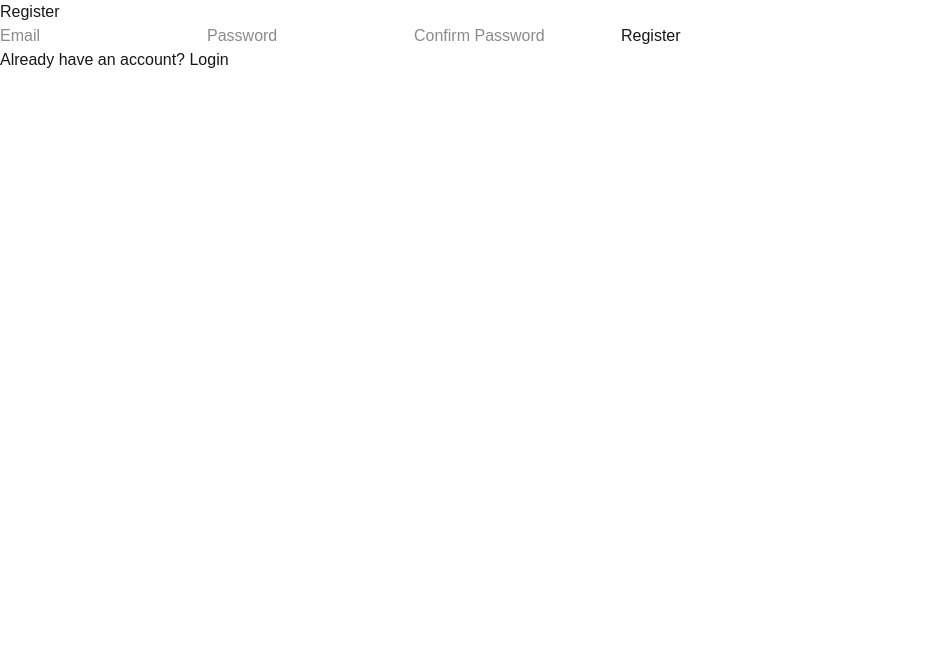
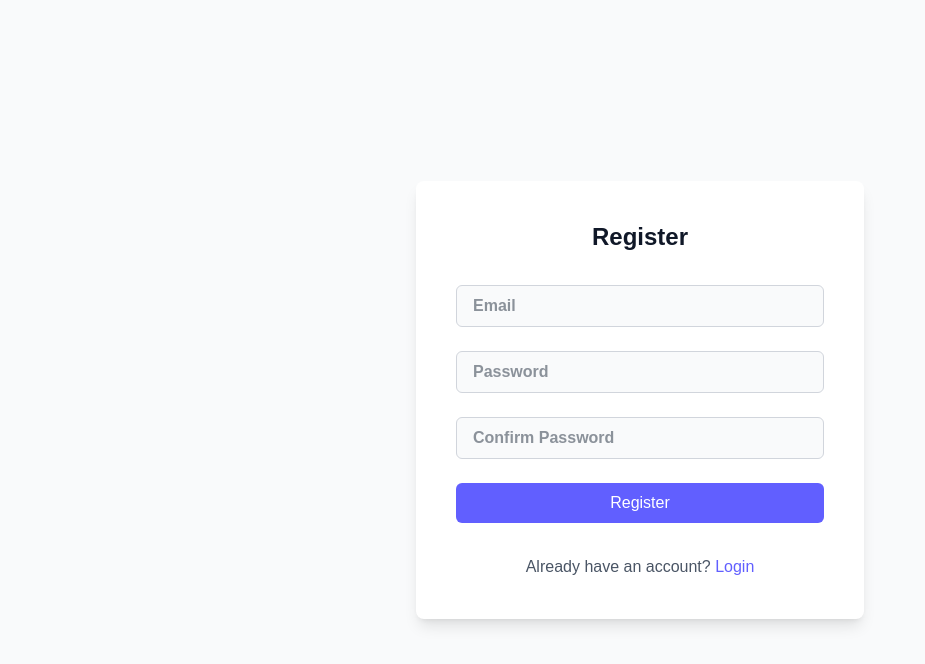
Before and after one commit to Ashwinbh-28/reeltrack, a Next.js app: page /register in a window 1280 px wide. Shown: the top 664 px of the page, without its empty margins (0-925 px from the left). Built offline with nearby package versions, Linux system fonts and the light colour scheme.

Commit message:
Add UI for login and register

```diff
--- a/app/login/page.tsx
+++ b/app/login/page.tsx
@@ -23,26 +23,32 @@ function LoginForm() {
 };
 
 return(
+  <div className="min-h-screen flex justify-center items-center bg-gray-50 dark:bg-gray-800">
+    <div className="max-w-md w-full space-y-8 p-10 bg-white dark:bg-gray-900 shadow-lg rounded-lg">
+      <h1 className="text-2xl font-bold text-center text-gray-900 dark:text-gray-100">Login Form</h1>
+      <form onSubmit={handleSubmit} className="mt-8 space-y-6">
         <div>
-    <h1>Login Form</h1>
-    <form onSubmit={handleSubmit}>
           <input
             type="email"
             placeholder='Email'
             value={email}
             onChange={(e) => setEmail(e.target.value)}
+            className="w-full px-4 py-2 border border-gray-300 dark:border-gray-700 rounded-md focus:outline-none focus:ring-2 focus:ring-indigo-400 bg-gray-50 dark:bg-gray-700 text-gray-800 dark:text-gray-100 placeholder:font-bold"
           />
+        </div>
+        <div>
           <input
             type="password"
             placeholder='Password'
             value={password}
             onChange={(e) => setPassword(e.target.value)}
+            className="w-full px-4 py-2 border border-gray-300 dark:border-gray-700 rounded-md focus:outline-none focus:ring-2 focus:ring-indigo-400 bg-gray-50 dark:bg-gray-700 text-gray-800 dark:text-gray-100 placeholder:font-bold"
           />
-      <button type='submit'>Login</button>
+        </div>
+        <button type='submit' className="w-full py-2 bg-indigo-500 text-white rounded-md hover:bg-indigo-600 focus:outline-none focus:bg-indigo-600">
+          Login
+        </button>
       </form>
-
-    <div>
-      Dont have an account? <button onClick={() => router.push('/register')}>Register</button>
     </div>
   </div>
 );
--- a/app/register/page.tsx
+++ b/app/register/page.tsx
@@ -40,17 +40,32 @@ function RegisterPage() {
         }
     };
 
-    return (
-        <div>
-            <h1>Register</h1>
-            <form onSubmit={handleSubmit}>
-                <input type="email" placeholder="Email" value={email} onChange={(e) => setEmail(e.target.value)} />
-                <input type="password" placeholder="Password" value={password} onChange={(e) => setPassword(e.target.value)} />
-                <input type="password" placeholder="Confirm Password" value={confirmPassword} onChange={(e) => setConfirmPassword(e.target.value)} />
-                <button type="submit">Register</button>
-            </form>
-            <div>
-                <p>Already have an account? <a href="/login">Login</a></p>
+return (
+        <div className="min-h-screen flex justify-center items-center bg-gray-50 dark:bg-gray-800">
+            <div className="max-w-md w-full space-y-8 p-10 bg-white dark:bg-gray-900 shadow-lg rounded-lg">
+                <h1 className="text-2xl font-bold text-center text-gray-900 dark:text-gray-100">Register</h1>
+                <form onSubmit={handleSubmit} className="mt-8 space-y-6">
+                    <div>
+                        <input type="email" placeholder="Email" value={email} onChange={(e) => setEmail(e.target.value)}
+                            className="w-full px-4 py-2 border border-gray-300 dark:border-gray-700 rounded-md focus:outline-none focus:ring-2 focus:ring-indigo-400 bg-gray-50 dark:bg-gray-700 text-gray-800 dark:text-gray-100 placeholder:font-bold" />
+                    </div>
+                    <div>
+                        <input type="password" placeholder="Password" value={password} onChange={(e) => setPassword(e.target.value)}
+                            className="w-full px-4 py-2 border border-gray-300 dark:border-gray-700 rounded-md focus:outline-none focus:ring-2 focus:ring-indigo-400 bg-gray-50 dark:bg-gray-700 text-gray-800 dark:text-gray-100 placeholder:font-bold" />
+                    </div>
+                    <div>
+                        <input type="password" placeholder="Confirm Password" value={confirmPassword} onChange={(e) => setConfirmPassword(e.target.value)}
+                            className="w-full px-4 py-2 border border-gray-300 dark:border-gray-700 rounded-md focus:outline-none focus:ring-2 focus:ring-indigo-400 bg-gray-50 dark:bg-gray-700 text-gray-800 dark:text-gray-100 placeholder:font-bold" />
+                    </div>
+                    <button type="submit" className="w-full py-2 bg-indigo-500 text-white rounded-md hover:bg-indigo-600 focus:outline-none focus:bg-indigo-600">
+                        Register
+                    </button>
+                </form>
+                <div className="text-center mt-4">
+                    <p className="text-gray-600 dark:text-gray-400">
+                        Already have an account? <a href="/login" className="text-indigo-500 hover:underline">Login</a>
+                    </p>
+                </div>
             </div>
         </div>
     )
```
Lines whose indentation alone changed are shown as unchanged.
